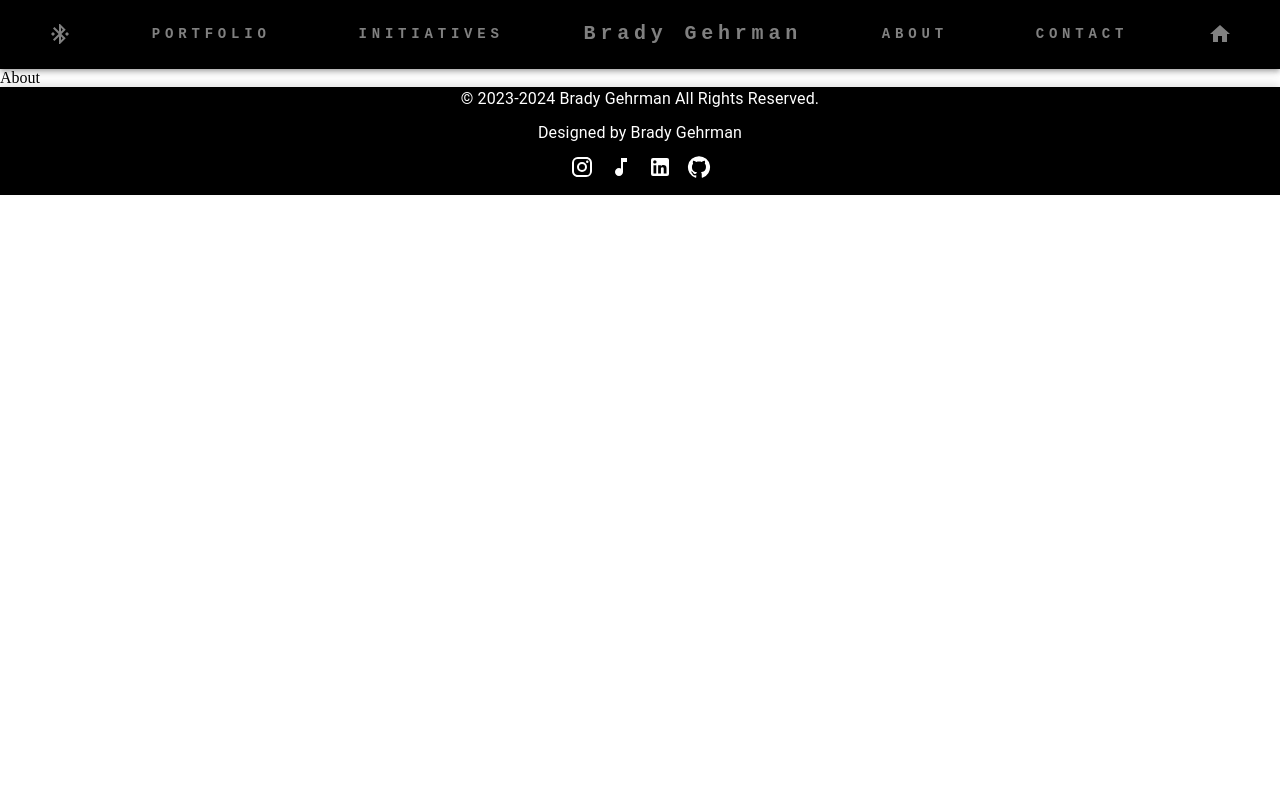
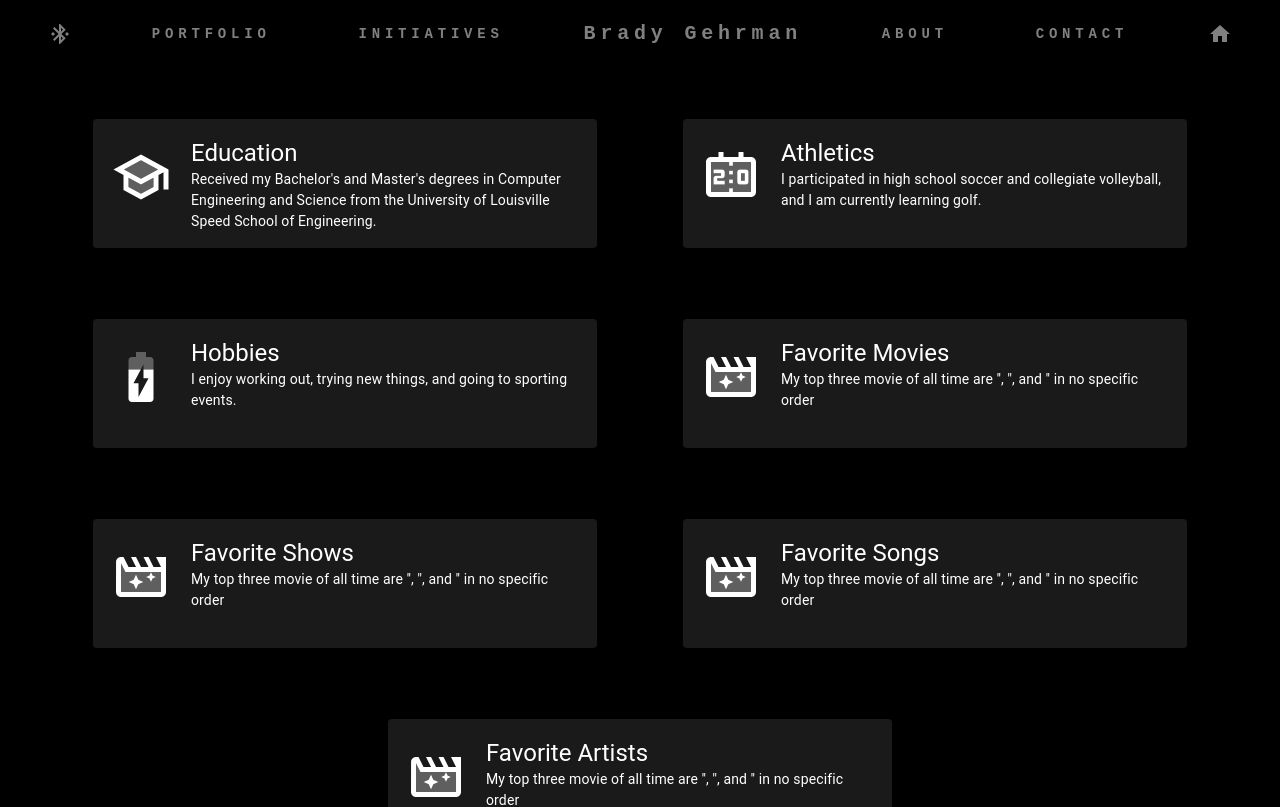
Before and after one commit to btgehr01/Portfolio, a React app: page /about in a window 1280 px wide. Shown: the top 807 px of the page. Built offline with nearby package versions, Linux system fonts and the light colour scheme.

Commit message:
[brady] started designing the about screen

```diff
--- /dev/null
+++ b/src/Components/AboutCard.tsx
@@ -0,0 +1,57 @@
+import * as React from "react";
+import { Box, Card, CardContent, Typography } from "@mui/material";
+import * as Icons from "@mui/icons-material";
+
+type Props = {
+  name: string;
+  description: string;
+  logo: string;
+};
+
+export default function BasicCard({ name, description, logo }: Props) {
+  const LogoIcon = Icons[logo as keyof typeof Icons];
+  return (
+    <Card
+      sx={{
+        width: "500px",
+        height: "125px",
+        backgroundColor: "#1a1a1a",
+        color: "white",
+        transition: "border 0.3s ease-in-out",
+        border: "2px solid transparent",
+        "&:hover": {
+          border: "2px solid #007bff",
+          "& .icon-logo": {
+            transform: "scale(1.2)",
+          },
+        },
+      }}
+    >
+      <CardContent sx={{ display: "flex", flexDirection: "row" }}>
+        {LogoIcon && (
+          <LogoIcon
+            className="icon-logo"
+            sx={{
+              fontSize: 60,
+              paddingTop: "10px",
+              paddingRight: "20px",
+              transition: "transform 0.3s ease-in-out",
+            }}
+          />
+        )}
+        <Box sx={{ display: "flex", flexDirection: "column" }}>
+          <Typography variant="h5" component="div">
+            {name}
+          </Typography>
+          <Typography
+            sx={{ fontSize: 14, color: "white" }}
+            color="text.secondary"
+            gutterBottom
+          >
+            {description}
+          </Typography>
+        </Box>
+      </CardContent>
+    </Card>
+  );
+}
--- a/src/Screens/About.tsx
+++ b/src/Screens/About.tsx
@@ -1,5 +1,83 @@
-import React from "react";
+import { Box } from "@mui/material";
+import React, { ReactNode } from "react";
+import AboutCard from "../Components/AboutCard";
+import { attribute } from "three/examples/jsm/nodes/Nodes";
+
+export type attribute = {
+  name: string;
+  description: string;
+  logo: string;
+};
 
 export const About = () => {
-  return <div>About</div>;
+  const aboutObjects: attribute[] = [
+    {
+      name: "Education",
+      description:
+        "Received my Bachelor's and Master's degrees in Computer Engineering and Science from the University of Louisville Speed School of Engineering.",
+      logo: "SchoolTwoTone",
+    },
+    {
+      name: "Athletics",
+      description:
+        "I participated in high school soccer and collegiate volleyball, and I am currently learning golf.",
+      logo: "ScoreboardTwoTone",
+    },
+    {
+      name: "Hobbies",
+      description:
+        "I enjoy working out, trying new things, and going to sporting events.",
+      logo: "BatteryCharging80TwoTone",
+    },
+    {
+      name: "Favorite Movies",
+      description:
+        "My top three movie of all time are '', '', and '' in no specific order",
+      logo: "MovieFilterTwoTone",
+    },
+    {
+      name: "Favorite Shows",
+      description:
+        "My top three movie of all time are '', '', and '' in no specific order",
+      logo: "MovieFilterTwoTone",
+    },
+    {
+      name: "Favorite Songs",
+      description:
+        "My top three movie of all time are '', '', and '' in no specific order",
+      logo: "MovieFilterTwoTone",
+    },
+    {
+      name: "Favorite Artists",
+      description:
+        "My top three movie of all time are '', '', and '' in no specific order",
+      logo: "MovieFilterTwoTone",
+    },
+  ];
+
+  const renderAboutObjects = (): ReactNode[] => {
+    return aboutObjects.map((attributeObject: attribute) => (
+      <AboutCard
+        key={attributeObject.name}
+        name={attributeObject.name}
+        description={attributeObject.description}
+        logo={attributeObject.logo}
+      />
+    ));
+  };
+
+  return (
+    <Box
+      sx={{
+        minHeight: "100vh",
+        backgroundColor: "black",
+        padding: "50px",
+        display: "flex",
+        flexWrap: "wrap",
+        justifyContent: "space-around",
+      }}
+    >
+      {renderAboutObjects()}
+    </Box>
+  );
 };
```
